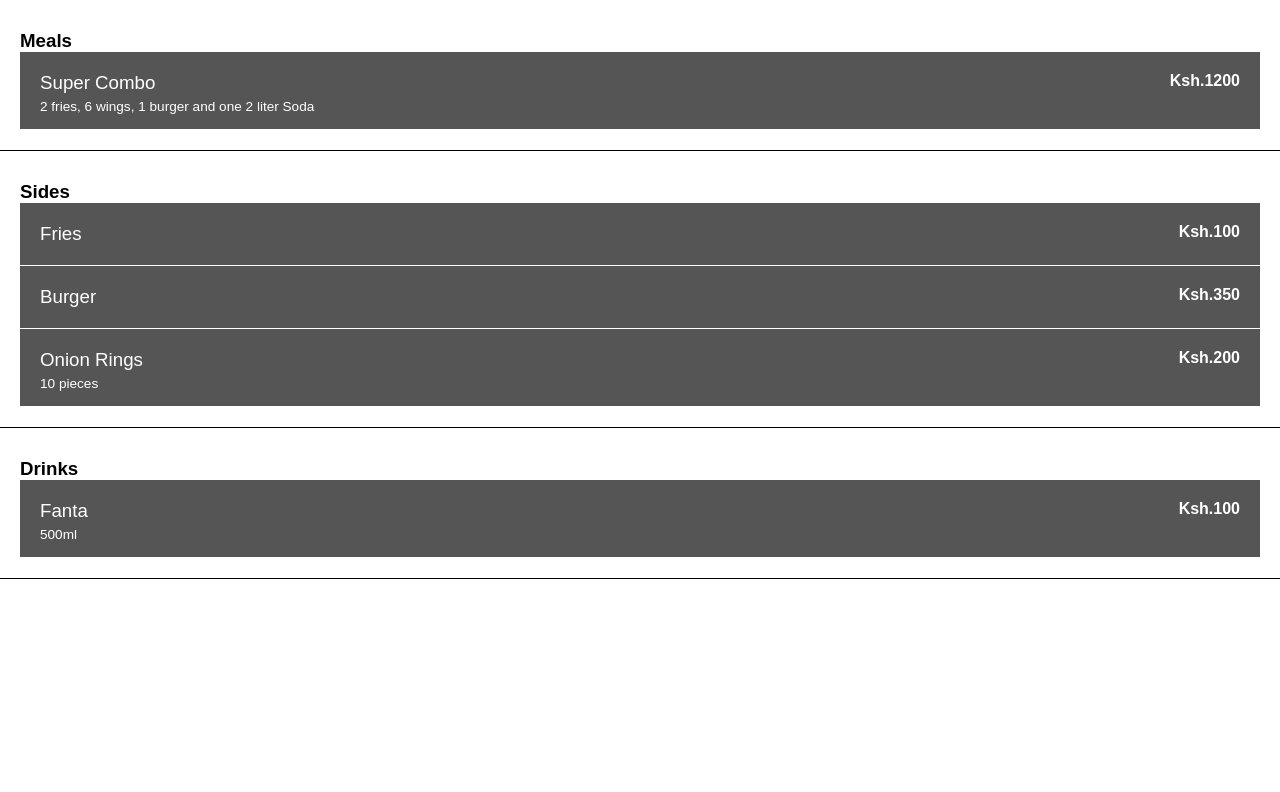
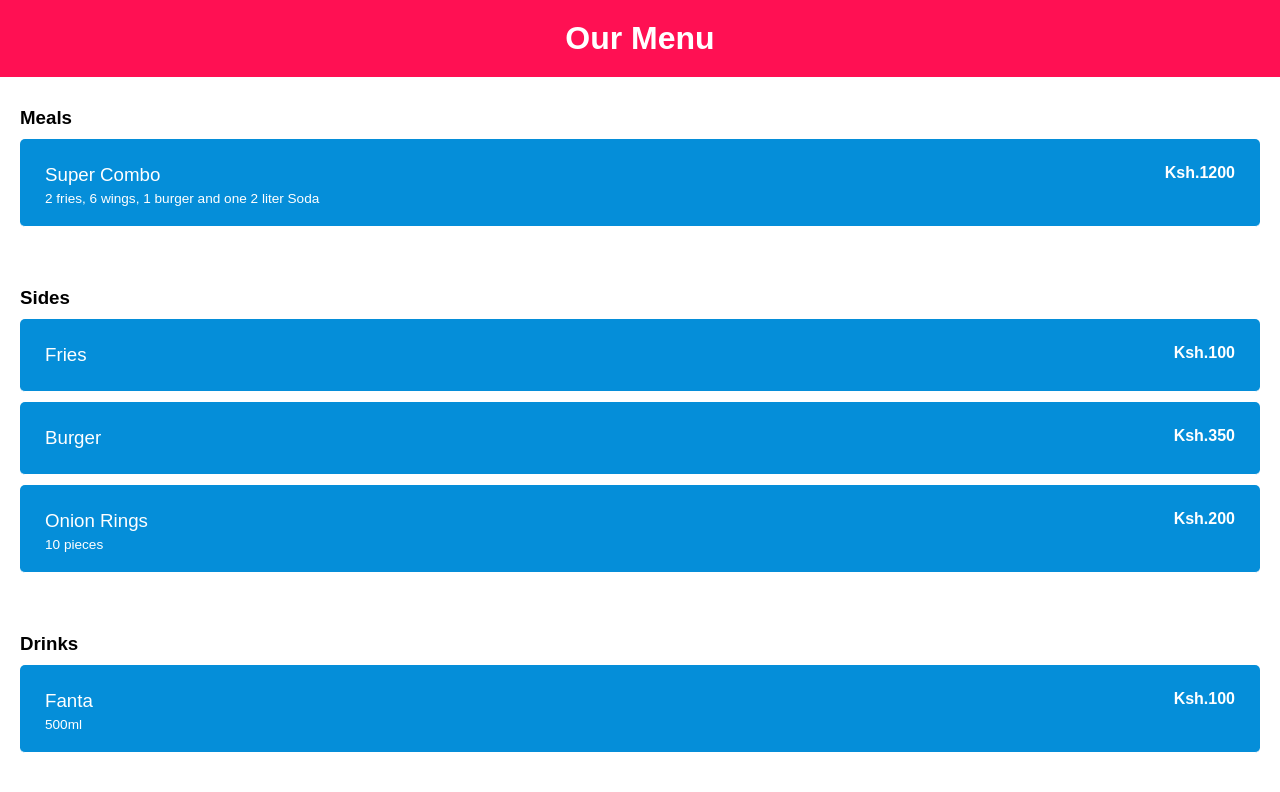
Before and after one commit to EdwinWalela/restaurant-manager, a React (Create React App) app: page / in a window 1280 px wide. Shown: the top 792 px of the page. Built offline with nearby package versions, Linux system fonts and the light colour scheme.

Commit message:
header component

```diff
--- a/src/App.css
+++ b/src/App.css
@@ -5,8 +5,9 @@
     font-family: Arial, Helvetica, sans-serif;
 }
 
+
 .food-section{
-    border-bottom:solid 1px;
+    border-bottom:solid 3px rgb(#555,0.4);
     margin:10px auto;
     padding:20px;
 }
@@ -16,11 +17,13 @@
 }
 
 .menu-item{
+    border-radius: 5px;
+    margin:10px auto;
     width:100%;
     border-bottom:solid 1px #fff;
-    padding:15px;
+    padding:20px;
     color:#fff;
-    background:#555;
+    background:#058ED9;
 }
 
 .menu-item h3{
@@ -39,3 +42,10 @@
     font-size: 0.85em;
     padding:0 5px;
 }
+
+.header h1{
+    background:#FF1053;
+    padding:20px;
+    color:#fff;
+    text-align: center;
+}
--- a/src/App.js
+++ b/src/App.js
@@ -1,6 +1,7 @@
 import React,{ Component } from 'react';
 import './App.css';
 import data from './data';
+
 import OrderPage from './components/OrderPage';
 
 class App extends Component {
--- a/src/components/OrderPage.js
+++ b/src/components/OrderPage.js
@@ -1,6 +1,8 @@
 import React from 'react';
 import PropTypes from 'prop-types';
 
+
+import Header from './layout/Header';
 import FoodSection from './FoodSection';
 
 export default function OrderPage(props) {
@@ -15,6 +17,9 @@ export default function OrderPage(props) {
     })
     return (
         <div>
+            <Header
+                title="Our Menu"
+            />
              <FoodSection
                 title="Meals"
                 items={meals}
--- /dev/null
+++ b/src/components/layout/Header.js
@@ -0,0 +1,16 @@
+import React from 'react'
+import PropTypes from 'prop-types'
+
+function Header(props) {
+    return (
+        <div className="header">
+            <h1>{props.title}</h1>
+        </div>
+    )
+}
+
+Header.propTypes = {
+    title:PropTypes.string
+}
+
+export default Header
```
